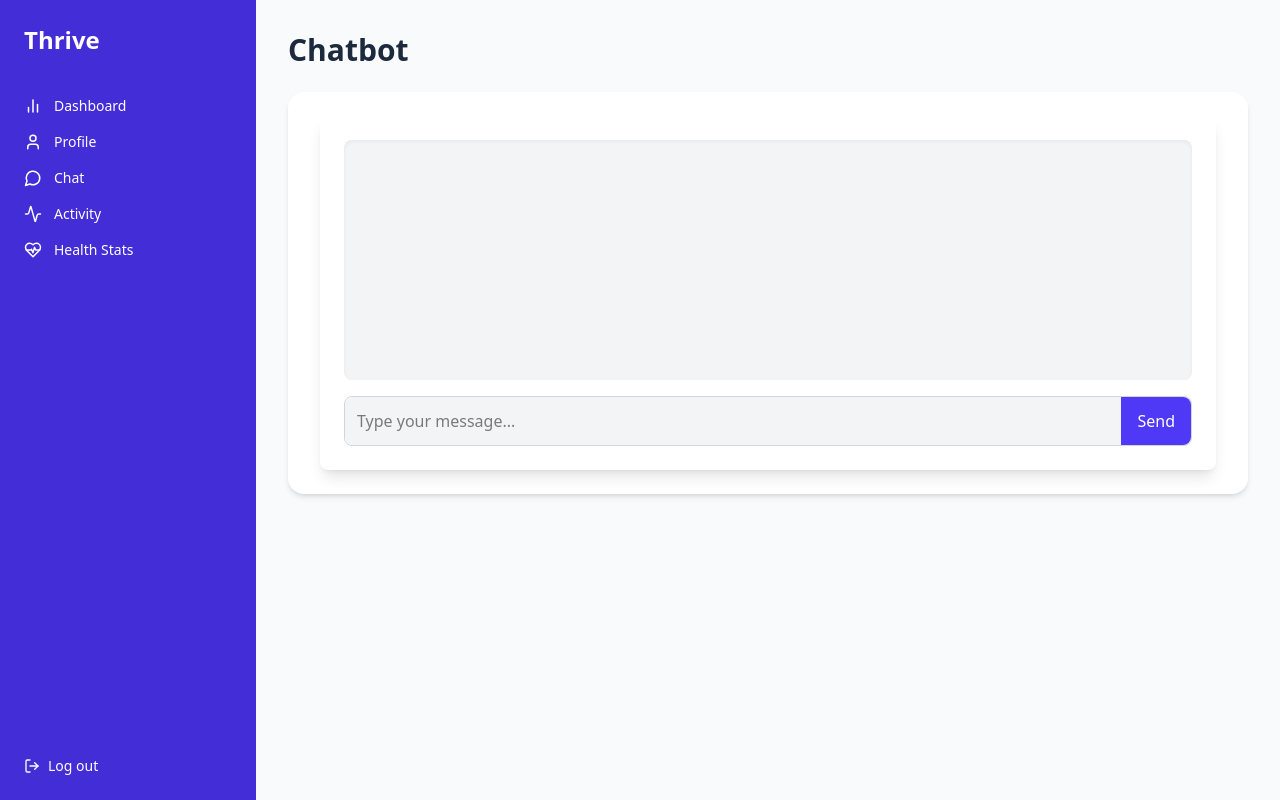
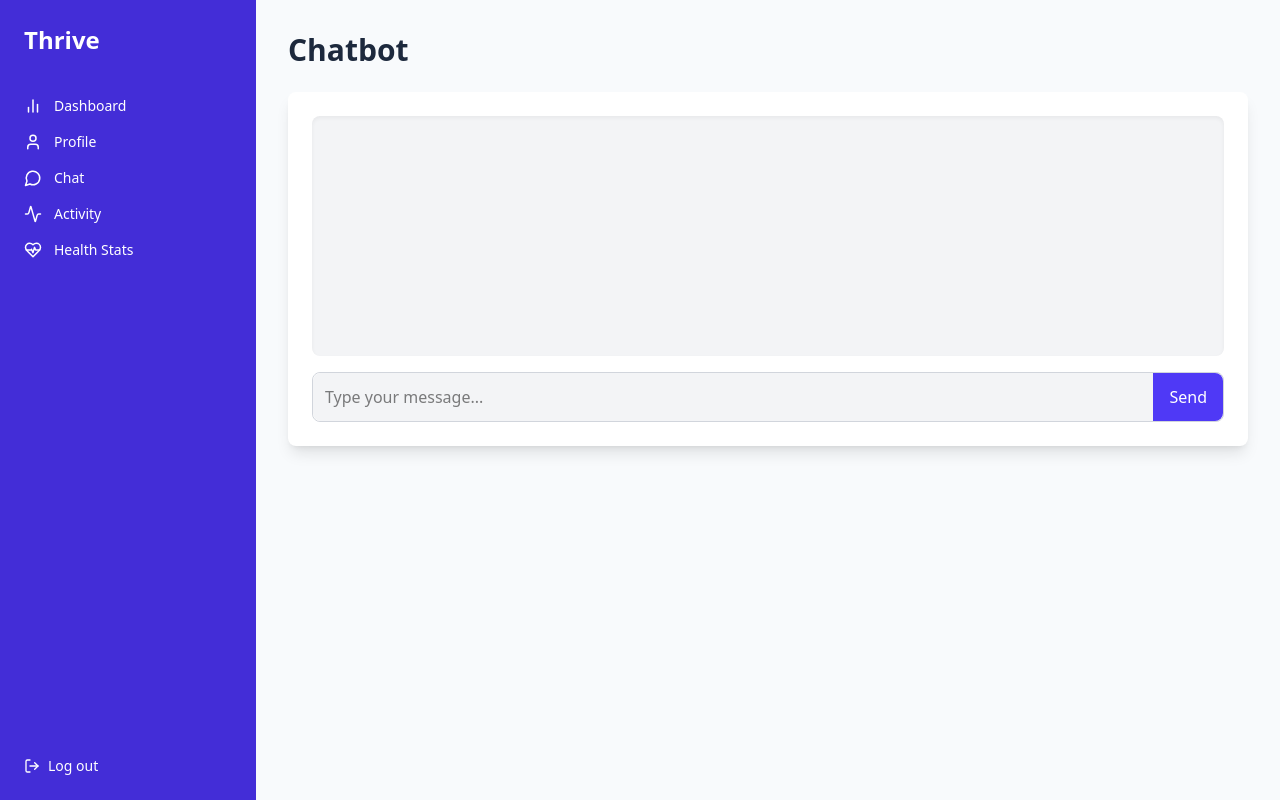
Before and after one commit to JC-prog/Thrive-Personalized-Health-Chatbot, a React (Vite) app in the folder frontend/: page /chat in a window 1280 px wide. Built offline with nearby package versions, Linux system fonts and the light colour scheme.

Commit message:
fix: minor frontend fix

```diff
--- a/frontend/src/components/Chatbot/ChatCard.tsx
+++ b/frontend/src/components/Chatbot/ChatCard.tsx
@@ -29,7 +29,7 @@ const ChatCard = () => {
   };
 
   return (
-    <div className="w-full max-w-4xl mx-auto bg-white shadow-lg rounded-lg p-6">
+    <div className="w-full mx-auto bg-white shadow-lg rounded-lg p-6">
       {/* Chat History */}
       <div className="space-y-4 max-h-[60vh] min-h-60 overflow-y-auto p-4 bg-gray-100 rounded-lg shadow-inner">
         {messages.map((message, index) => (
--- a/frontend/src/pages/chat-page.tsx
+++ b/frontend/src/pages/chat-page.tsx
@@ -26,23 +26,17 @@ const Card = ({
   </div>
 );
 
-const DashboardContent = () => (
+const ChatbotContent = () => (
   <div className="flex-1 bg-slate-50 p-8 min-h-screen">
     <h1 className="text-3xl font-bold mb-6 text-slate-800">Chatbot</h1>
-
-    {/* Chart Placeholder */}
-    <div className="bg-white p-6 rounded-2xl shadow-md">
-
-        <ChatCard />
-
-    </div>
+    <ChatCard />
   </div>
 );
 
 const ChatPage = () => (
   <div className="flex font-sans">
     <Sidebar />
-    <DashboardContent />
+    <ChatbotContent />
   </div>
 );
 
```
